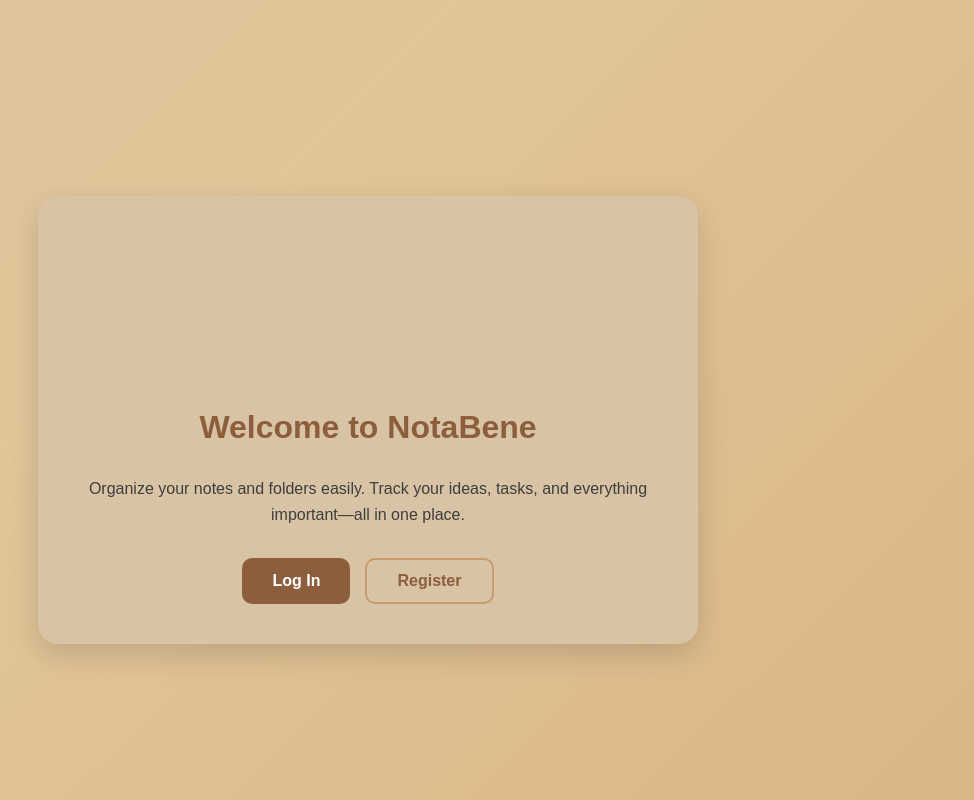
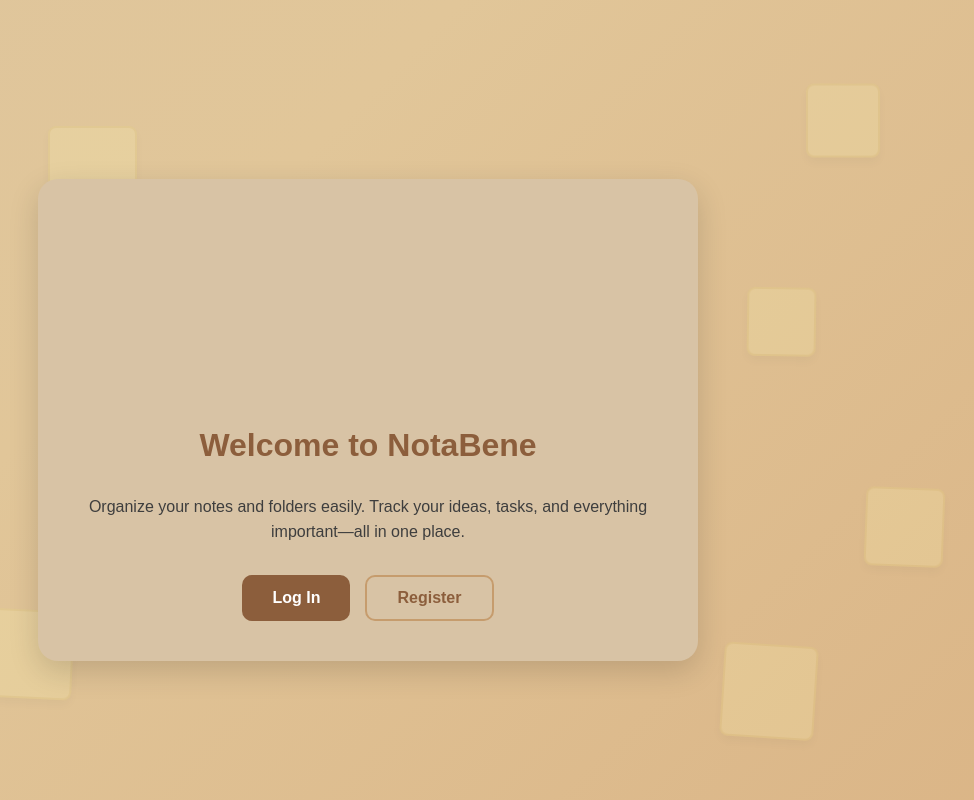
Before and after one commit to AbarquezMyk/NotesWebApplication, a React (Vite) app in the folder frontend/notes-app/: page / in a window 1280 px wide. Shown: the whole page, without its empty margins (272-1246 px from the left). Built offline with nearby package versions, Linux system fonts and the light colour scheme.

Commit message:
Update Homepage with background

```diff
--- a/frontend/notes-app/src/components/homepage/Homepage.jsx
+++ b/frontend/notes-app/src/components/homepage/Homepage.jsx
@@ -1,28 +1,25 @@
 import React from "react";
 import { useNavigate } from "react-router-dom";
 import notaGif from "../../assets/imgs/Nota.gif";
+
 export default function Homepage({ isLoggedIn }) {
   const navigate = useNavigate();
 
   const handleLogin = () => {
-    if (isLoggedIn) {
-      navigate("/overview");
-    } else {
-      navigate("/login");
-    }
+    if (isLoggedIn) navigate("/overview");
+    else navigate("/login");
   };
 
   const handleRegister = () => {
-    if (isLoggedIn) {
-      navigate("/overview");
-    } else {
-      navigate("/register");
-    }
+    if (isLoggedIn) navigate("/overview");
+    else navigate("/register");
   };
 
   return (
     <div
       style={{
+        position: "relative",
+        overflow: "hidden",
         display: "flex",
         justifyContent: "center",
         alignItems: "center",
@@ -40,9 +37,53 @@ export default function Homepage({ isLoggedIn }) {
             50% {background-position: 100% 50%;}
             100% {background-position: 0% 50%;}
           }
+
+          @keyframes floatNote {
+            0% { transform: translateY(0px) rotate(0deg); }
+            50% { transform: translateY(-30px) rotate(4deg); }
+            100% { transform: translateY(0px) rotate(0deg); }
+          }
+
+          .sticky-note {
+            position: absolute;
+            background: #fff8b3;
+            border: 2px solid #e6d57a;
+            box-shadow: 0 5px 10px rgba(0,0,0,0.15);
+            border-radius: 8px;
+            opacity: 0.20; /* more transparent */
+            animation: floatNote 5s ease-in-out infinite;
+          }
         `}
       </style>
 
+      {/* Floating Sticky Notes */}
+      {[
+        { top: "5%", left: "5%", width: 70, height: 70, delay: "0s" },
+        { top: "15%", left: "25%", width: 85, height: 85, delay: "0.5s" },
+        { top: "30%", left: "10%", width: 65, height: 65, delay: "1s" },
+        { top: "45%", left: "35%", width: 90, height: 90, delay: "1.2s" },
+        { top: "60%", left: "5%", width: 70, height: 70, delay: "1.5s" },
+        { top: "75%", left: "20%", width: 85, height: 85, delay: "2s" },
+        { top: "10%", right: "10%", width: 70, height: 70, delay: "0.7s" },
+        { top: "35%", right: "15%", width: 65, height: 65, delay: "1.3s" },
+        { top: "60%", right: "5%", width: 75, height: 75, delay: "1.8s" },
+        { top: "80%", right: "15%", width: 90, height: 90, delay: "2.5s" },
+      ].map((note, idx) => (
+        <div
+          key={idx}
+          className="sticky-note"
+          style={{
+            top: note.top,
+            left: note.left,
+            right: note.right,
+            width: `${note.width}px`,
+            height: `${note.height}px`,
+            animationDelay: note.delay,
+          }}
+        ></div>
+      ))}
+
+      {/* Main Card */}
       <div
         style={{
           maxWidth: "600px",
@@ -55,19 +96,29 @@ export default function Homepage({ isLoggedIn }) {
           flexDirection: "column",
           alignItems: "center",
           textAlign: "center",
+          zIndex: 5,
         }}
       >
         <img
           src={notaGif}
           alt="NotaBene Logo"
-          style={{ maxWidth: "180px", marginBottom: "25px" }}
+          style={{ maxWidth: "250px", marginBottom: "10px" }}
         />
 
         <h1 style={{ fontSize: "2rem", color: "#8C5E3C", marginBottom: "15px" }}>
           Welcome to NotaBene
         </h1>
-        <p style={{ fontSize: "1rem", color: "#3e3e3e", marginBottom: "30px", lineHeight: "1.6" }}>
-          Organize your notes and folders easily. Track your ideas, tasks, and everything important—all in one place.
+
+        <p
+          style={{
+            fontSize: "1rem",
+            color: "#3e3e3e",
+            marginBottom: "30px",
+            lineHeight: "1.6",
+          }}
+        >
+          Organize your notes and folders easily. Track your ideas, tasks, and
+          everything important—all in one place.
         </p>
 
         <div style={{ display: "flex", gap: "15px", flexWrap: "wrap" }}>
```
